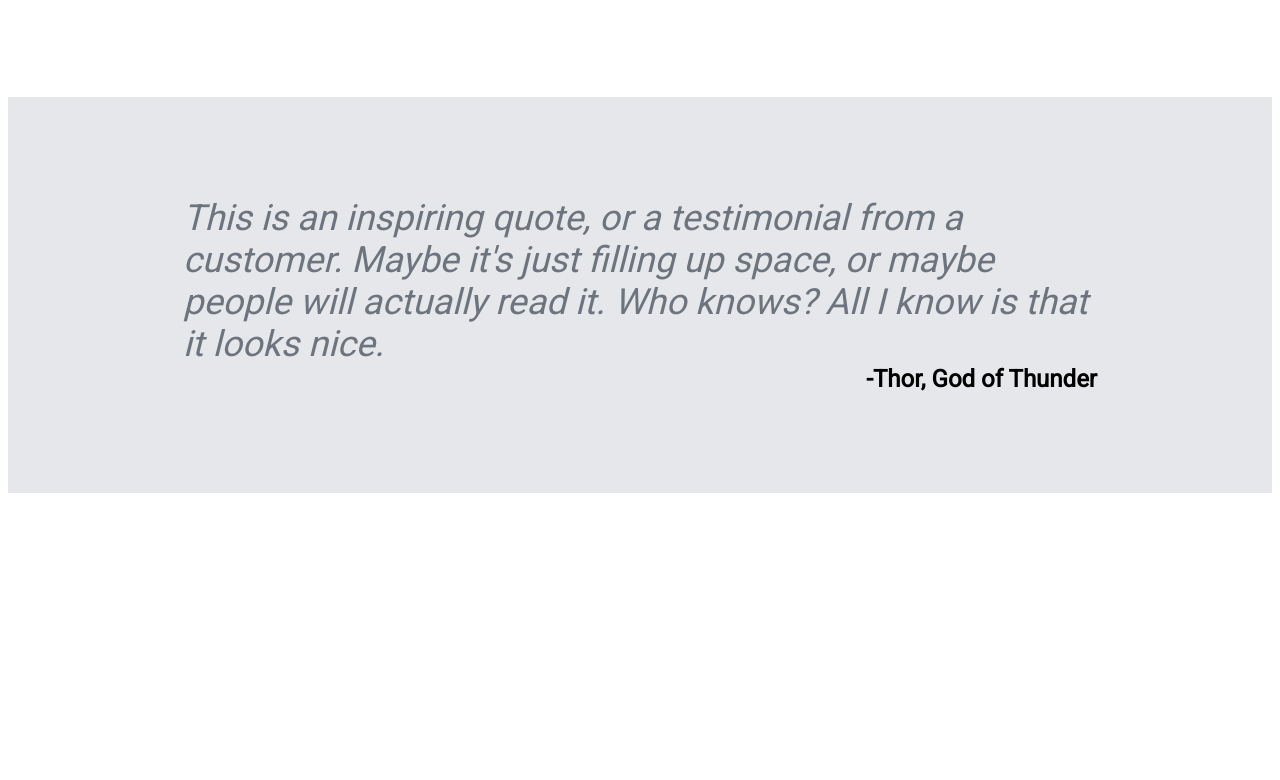
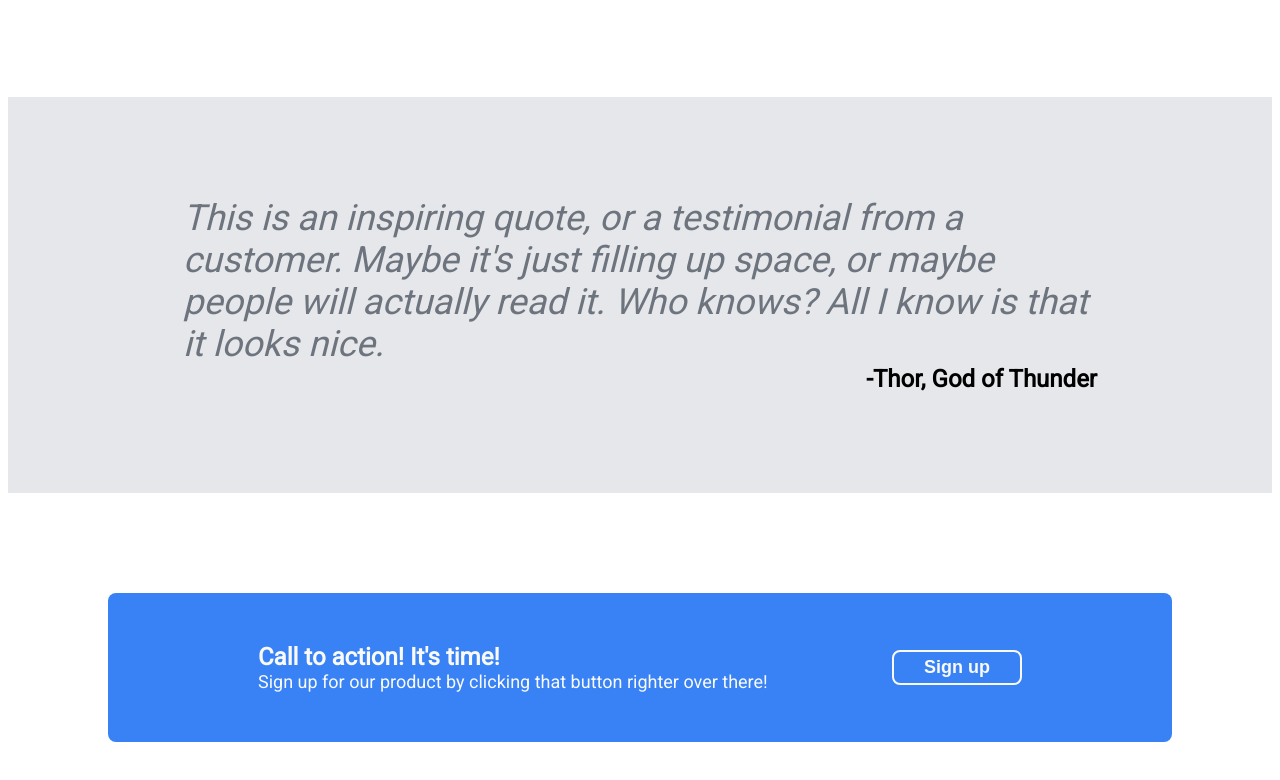
Before and after one commit to donngai/TOP-Landing-Page, a plain HTML site: page index.html in a window 1280 px wide. Shown: the part 786-1566 px from the top of the page. Before the commit the page ends 1287 px from the top, so only its background shows below. Drawn offline with Linux system fonts and the light colour scheme.

Commit message:
Finished adding fourth section

```diff
--- a/index.html
+++ b/index.html
@@ -87,8 +87,16 @@
             </div>
         </div>
 
+        <!-- Bot Section -->
         <div class="bot">
+            <div class="left">
+                <h4>Call to action! It's time!</h4>
+                <p>Sign up for our product by clicking that button righter over there!</p>
+            </div>
 
+            <div class="right">
+                <button>Sign up</button>
+            </div>
         </div>
 
     </body>
--- a/stylesheet.css
+++ b/stylesheet.css
@@ -142,3 +142,38 @@ body {
     font-size: 24px;
     font-weight: bold;
 }
+
+/* Bot Section */
+.bot {
+    display: flex;
+    justify-content: space-between;
+    align-items: center;
+    background-color: #3882F6;
+    border-radius: 8px;
+    margin: 100px;
+    padding: 50px 150px;
+    gap: 30px;
+}
+
+.bot h4 {
+    margin: 0;
+    font-size: 24px;
+    color: #F9FAF8;
+}
+
+.bot p {
+    margin: 0;
+    font-size: 18px;
+    color: #F9FAF8
+}
+
+.bot button {
+    font-size: 18px;
+    font-weight: bold;
+    padding: 5px 30px;
+    border-radius: 8px;
+    background-color: #3882F6;
+    color: #F9FAF8;
+    border-color: #F9FAF8;
+    border-style:solid;
+}
```
